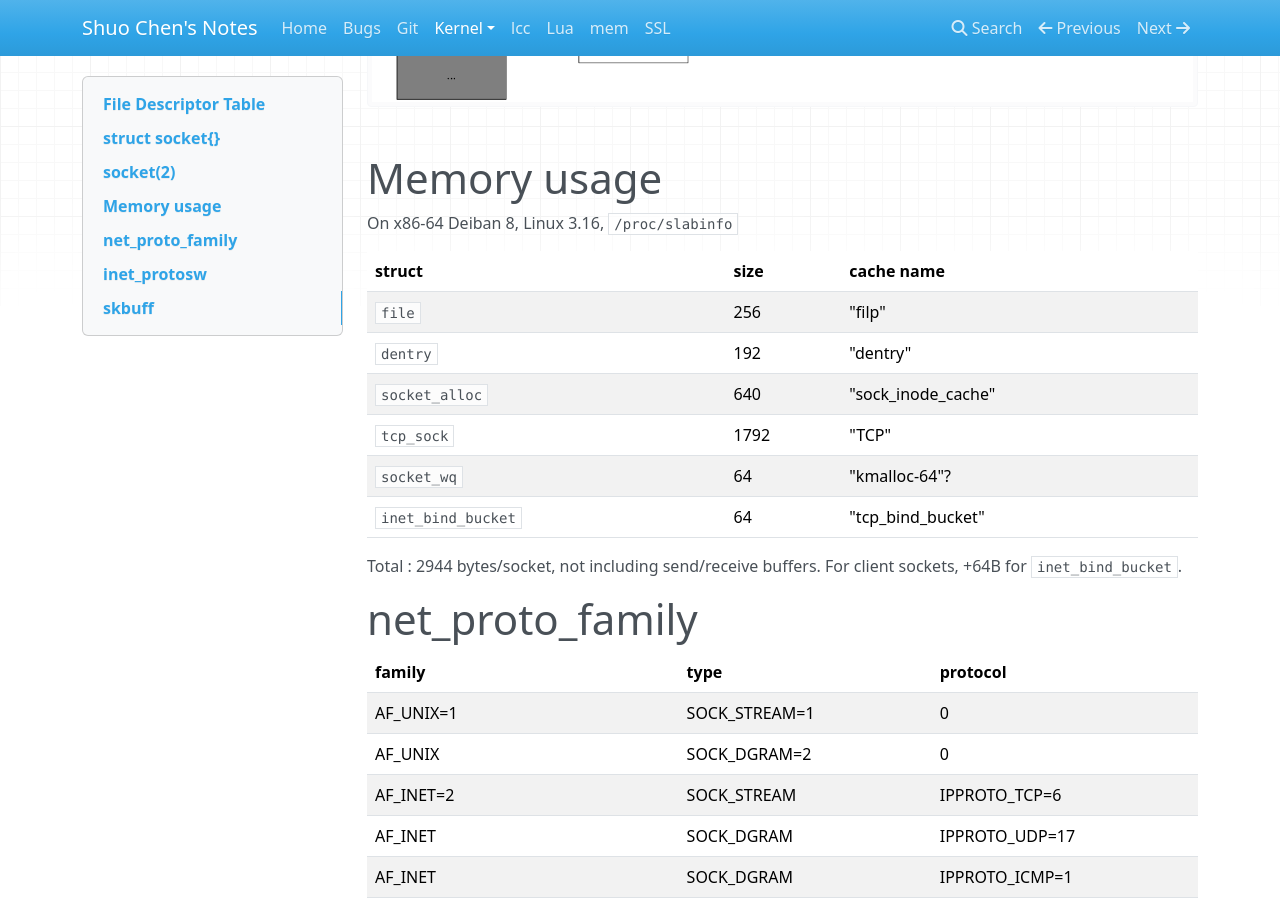
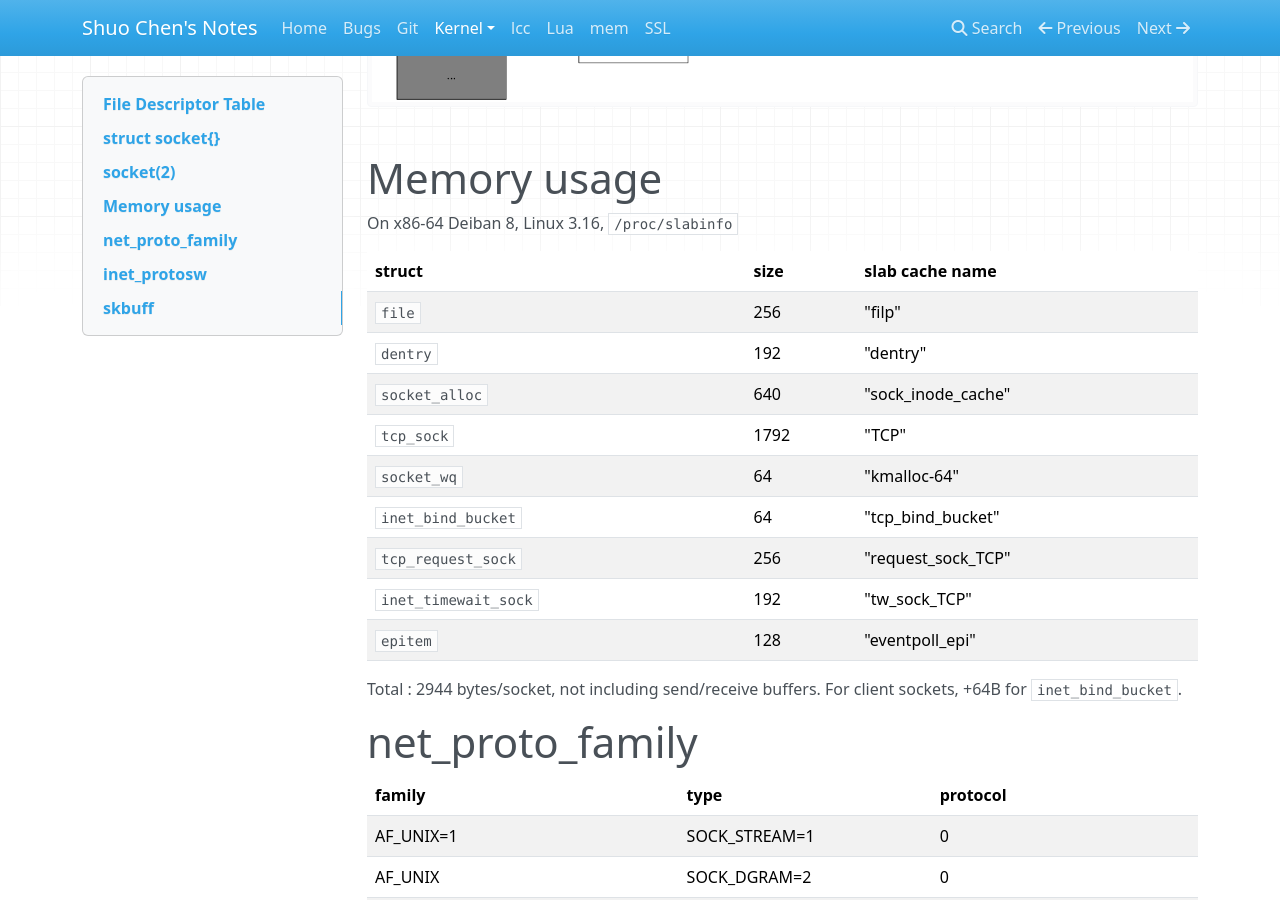
Before and after one commit to chenshuo/notes, an MkDocs documentation site: the page built from docs/kernel/data-structures.md, in a window 1280 px wide and 900 px high, scrolled down 3958 px. Built offline with MkDocs 1.6.1, drawn with Linux system fonts in a browser that asks for light colours; nearby versions of some CDN libraries; old or Windows-style settings are respelled for this version of MkDocs.

Commit message:
add sock.png

```diff
--- a/docs/kernel/data-structures.md
+++ b/docs/kernel/data-structures.md
@@ -192,14 +192,17 @@ After `socket()`
 
 On x86-64 Deiban 8, Linux 3.16, `/proc/slabinfo`
 
-| struct | size | cache name |
-| --- | --- | --- |
-| `file` | 256 | "filp" |
-| `dentry` | 192 | "dentry" |
-| `socket_alloc` | 640 | "sock_inode_cache" |
-| `tcp_sock` | 1792 | "TCP" |
-| `socket_wq` | 64 | "kmalloc-64"? |
-| `inet_bind_bucket` | 64 | "tcp_bind_bucket" |
+| struct           | size | slab cache name    |
+| ---------------- | ---- | ------------------ |
+| `file`             |  256 | "filp"             |
+| `dentry`           |  192 | "dentry"           |
+| `socket_alloc`     |  640 | "sock_inode_cache" |
+| `tcp_sock`         | 1792 | "TCP"              |
+| `socket_wq`        |   64 | "kmalloc-64"       |
+| `inet_bind_bucket`   |   64 | "tcp_bind_bucket"  |
+| `tcp_request_sock`   |  256 | "request_sock_TCP" |
+| `inet_timewait_sock` |  192 | "tw_sock_TCP" |
+| `epitem`           |  128 | "eventpoll_epi"    |
 
 Total : 2944 bytes/socket, not including send/receive buffers. For client sockets, +64B for `inet_bind_bucket`.
 
```
Also changed, not shown: docs/kernel/callgraph.md (+4 -0 lines), docs/kernel/sock.png (added).
